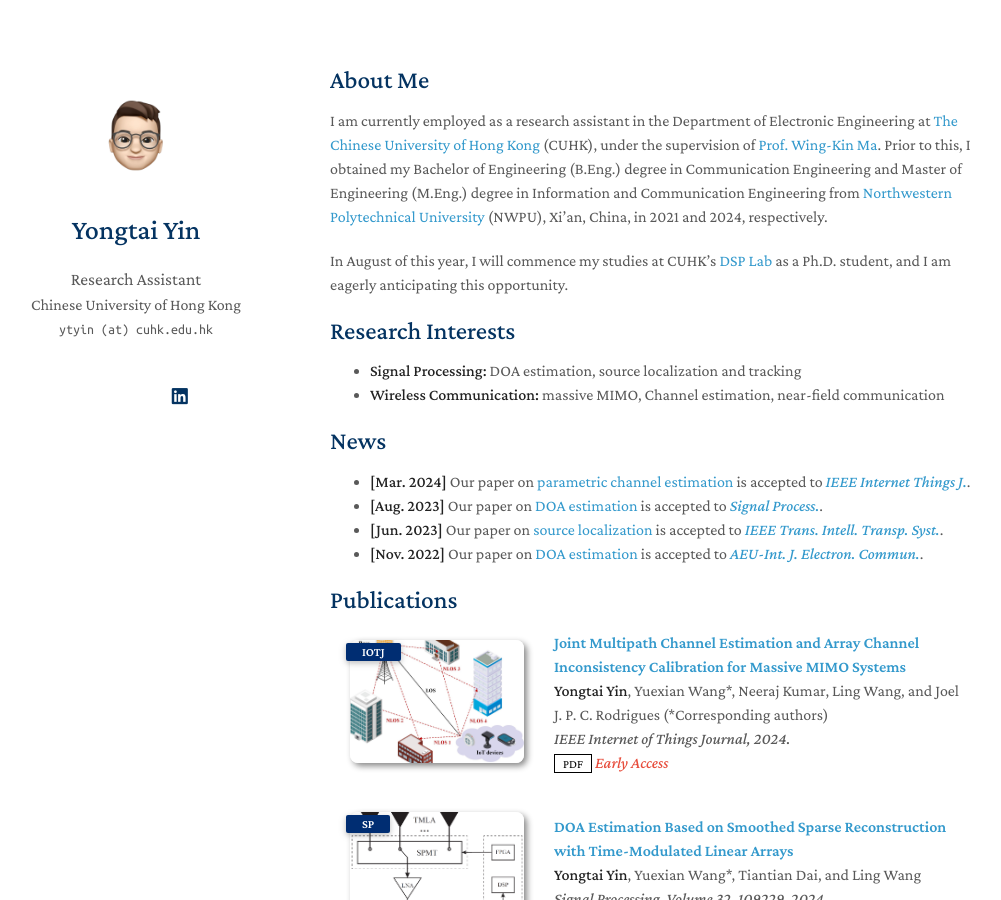
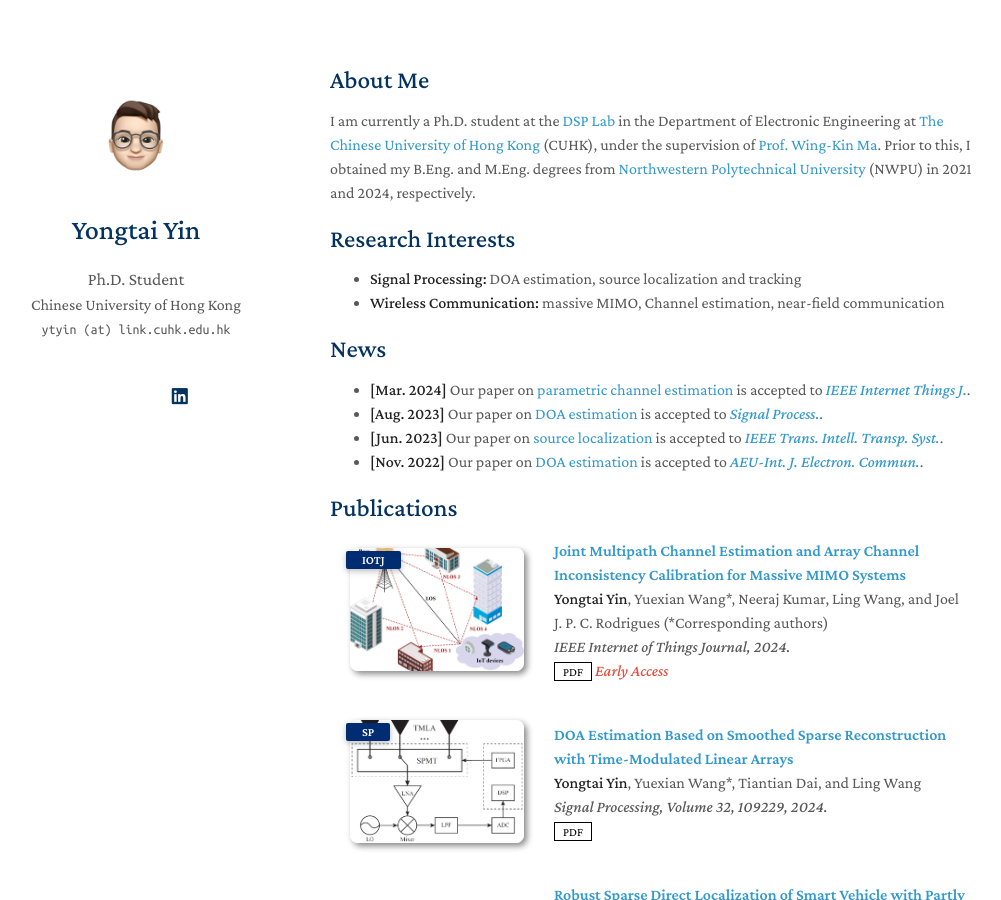
Before and after one commit to yongtai-yin/yongtai-yin.github.io, a Jekyll site: the page built from index.md, in a window 1280 px wide and 900 px high. Shown: the whole window, without its empty margins (140-1141 px from the left). Built offline with Jekyll 4.4.1, drawn with Linux system fonts in a browser that asks for light colours; nearby versions of some CDN libraries; a style sheet for code colours, icons or effects is not loaded; our own code applies the rules of GitHub Pages for plain Markdown files.

Commit message:
update email and intro

```diff
--- a/_config.yml
+++ b/_config.yml
@@ -1,8 +1,8 @@
 # Basic Information
 title: Yongtai Yin
-position: Research Assistant
+position: Ph.D. Student
 affiliation: Chinese University of Hong Kong
-email: ytyin (at) cuhk.edu.hk
+email: ytyin (at) link.cuhk.edu.hk
 
 # Search Engine Optimization (SEO)
 # The following information is used to improve the website traffic from search engines, e.g., Google.
--- a/index.md
+++ b/index.md
@@ -4,9 +4,7 @@ layout: homepage
 
 ## About Me
 
-I am currently employed as a research assistant in the Department of Electronic Engineering at [The Chinese University of Hong Kong](https://www.cuhk.edu.hk) (CUHK), under the supervision of [Prof. Wing-Kin Ma](https://www.ee.cuhk.edu.hk/~wkma/). Prior to this, I obtained my Bachelor of Engineering (B.Eng.) degree in Communication Engineering and Master of Engineering (M.Eng.) degree in Information and Communication Engineering from [Northwestern Polytechnical University](https://en.nwpu.edu.cn/) (NWPU), Xi'an, China, in 2021 and 2024, respectively.
-
-In August of this year, I will commence my studies at CUHK's [DSP Lab](http://dsp.ee.cuhk.edu.hk) as a Ph.D. student, and I am eagerly anticipating this opportunity.
+I am currently a Ph.D. student at the [DSP Lab](http://dsp.ee.cuhk.edu.hk) in the Department of Electronic Engineering at [The Chinese University of Hong Kong](https://www.cuhk.edu.hk) (CUHK), under the supervision of [Prof. Wing-Kin Ma](https://www.ee.cuhk.edu.hk/~wkma/). Prior to this, I obtained my B.Eng. and M.Eng. degrees from [Northwestern Polytechnical University](https://en.nwpu.edu.cn/) (NWPU) in 2021 and 2024, respectively.
 
 ## Research Interests
 
```
